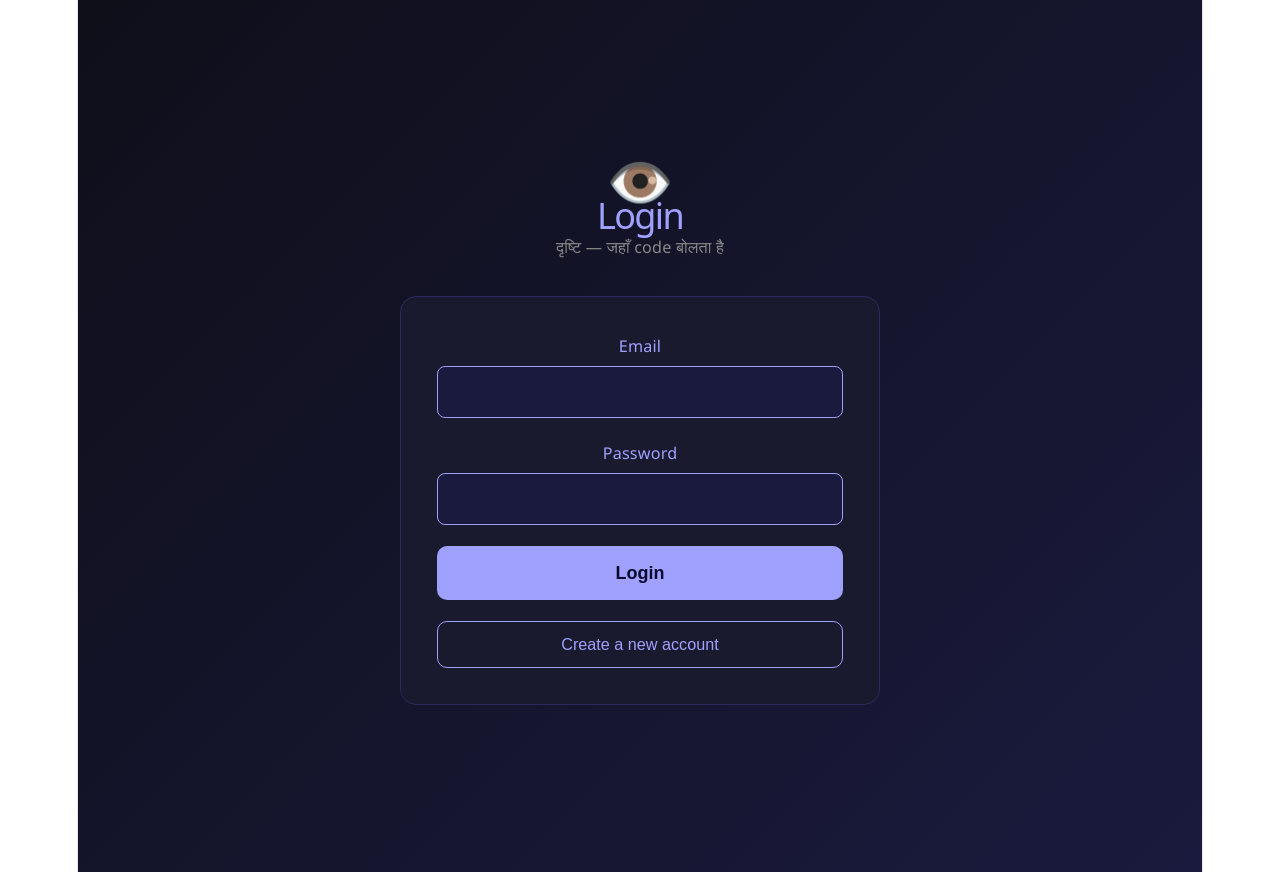
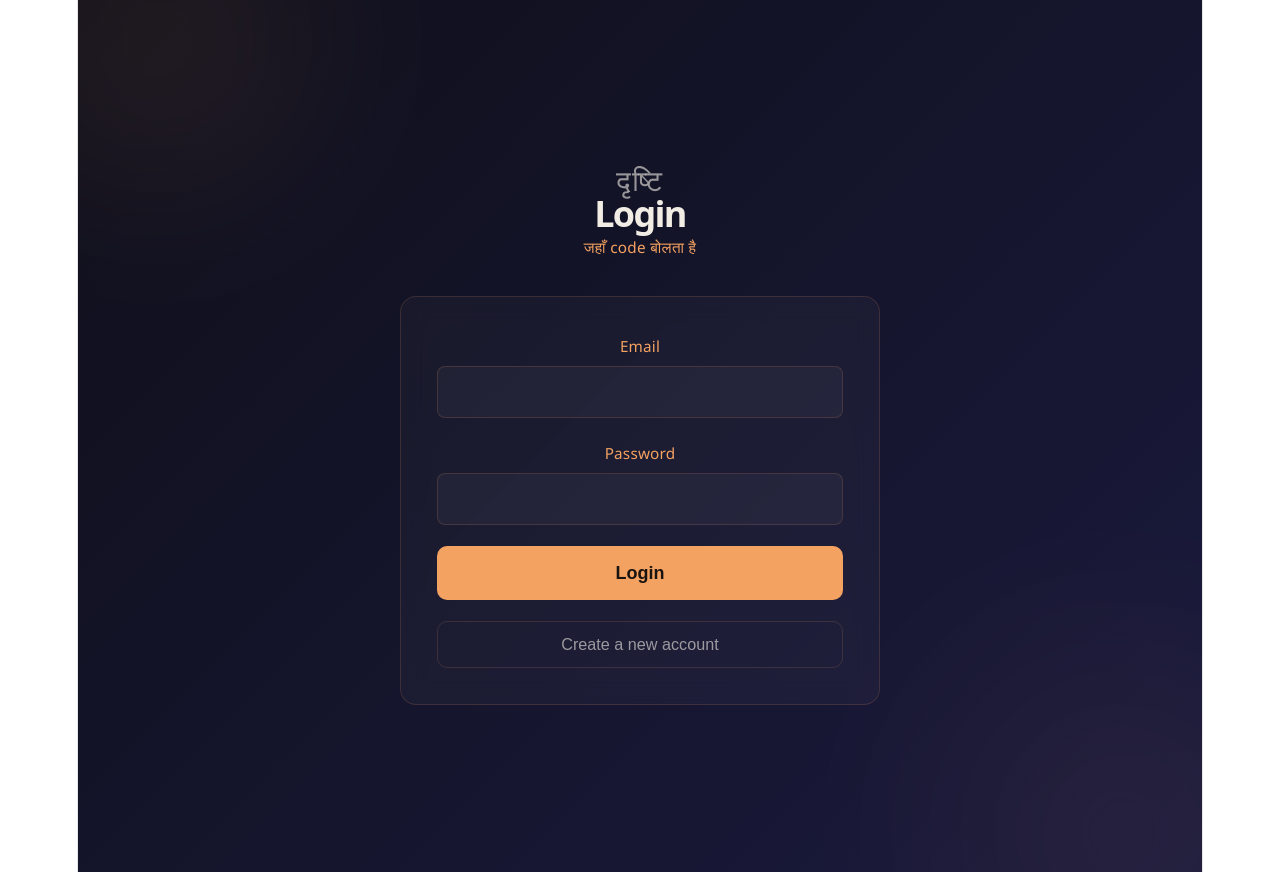
Before and after one commit to SharadaBende/Python-AI-Tutor, a React app in the folder frontend/: page /login in a window 1280 px wide. Built offline with nearby package versions, Linux system fonts and the light colour scheme; the HTML template or start-up script is replaced by a standard one.

Commit message:
login page updated

```diff
--- a/frontend/src/pages/LoginPage.jsx
+++ b/frontend/src/pages/LoginPage.jsx
@@ -1,3 +1,211 @@
+// import { useState, useEffect } from "react"
+// import { useNavigate, useLocation } from "react-router-dom"
+// import { useTheme } from "../components/useTheme"
+
+// const translations = {
+//   hindi: {
+//     title: "लॉगिन करें",
+//     emailLabel: "Email",
+//     passwordLabel: "Password",
+//     loginBtn: "लॉगिन",
+//     registerLink: "नया account बनाएं",
+//     welcome: "लॉगिन पेज पर आपका स्वागत है। Email टाइप करें, Tab दबाएं, Password टाइप करें, फिर Enter दबाएं।",
+//     errorNotFound: "Email नहीं मिली। कृपया register करें।",
+//     errorWrong: "Password गलत है। फिर कोशिश करें।",
+//     errorServer: "Server error। बाद में कोशिश करें।",
+//     success: "लॉगिन सफल! स्वागत है ",
+//   },
+//   english: {
+//     title: "Login",
+//     emailLabel: "Email",
+//     passwordLabel: "Password",
+//     loginBtn: "Login",
+//     registerLink: "Create a new account",
+//     welcome: "Welcome to the login page. Type your email, press Tab, type your password, then press Enter.",
+//     errorNotFound: "Email not found. Please register.",
+//     errorWrong: "Wrong password. Please try again.",
+//     errorServer: "Server error. Please try again later.",
+//     success: "Login successful! Welcome ",
+//   },
+//   marathi: {
+//     title: "लॉगिन करा",
+//     emailLabel: "Email",
+//     passwordLabel: "Password",
+//     loginBtn: "लॉगिन",
+//     registerLink: "नवीन account तयार करा",
+//     welcome: "लॉगिन पेजवर आपले स्वागत आहे। Email टाइप करा, Tab दाबा, Password टाइप करा, मग Enter दाबा।",
+//     errorNotFound: "Email सापडली नाही। कृपया register करा।",
+//     errorWrong: "Password चुकीचा आहे। पुन्हा प्रयत्न करा।",
+//     errorServer: "Server error। नंतर प्रयत्न करा।",
+//     success: "लॉगिन यशस्वी! स्वागत आहे ",
+//   },
+// }
+
+// const voiceLang = { hindi: "hi-IN", english: "en-US", marathi: "hi-IN" }
+
+// function LoginPage() {
+//   const location = useLocation()
+//   const navigate = useNavigate()
+//   const instructionLang = location.state?.instructionLang || "english"
+//   const t = translations[instructionLang]
+//   const lang = voiceLang[instructionLang]
+//   const { bg, cardBg, cardBorder, mutedColor } = useTheme()
+
+//   const [email, setEmail] = useState("")
+//   const [password, setPassword] = useState("")
+//   const [error, setError] = useState("")
+//   const [loading, setLoading] = useState(false)
+
+//   function speak(text, onEnd) {
+//     window.speechSynthesis.cancel()
+//     const utterance = new SpeechSynthesisUtterance(text)
+//     utterance.lang = lang
+//     utterance.rate = parseFloat(localStorage.getItem("speed") || "0.85")
+//     const trySpeak = () => {
+//       const voices = window.speechSynthesis.getVoices()
+//       const preferred = voices.find(v =>
+//         (lang === "en-US" && v.name === "Microsoft Zira - English (United States)") ||
+//         (lang === "hi-IN" && v.name === "Google हिन्दी")
+//       ) || voices.find(v => v.lang === lang)
+//       if (preferred) utterance.voice = preferred
+//       if (onEnd) utterance.onend = onEnd
+//       window.speechSynthesis.speak(utterance)
+//     }
+//     if (window.speechSynthesis.getVoices().length === 0) {
+//       window.speechSynthesis.onvoiceschanged = trySpeak
+//     } else {
+//       trySpeak()
+//     }
+//   }
+
+//   useEffect(() => {
+//     setTimeout(() => speak(t.welcome), 500)
+//   }, [])
+
+//   async function handleLogin() {
+//     if (!email || !password) return
+//     setLoading(true)
+//     setError("")
+//     try {
+//       const res = await fetch("http://127.0.0.1:8000/login", {
+//         method: "POST",
+//         headers: { "Content-Type": "application/json" },
+//         body: JSON.stringify({ email, password }),
+//       })
+//       const data = await res.json()
+//       if (data.success) {
+//         speak(t.success + data.name, () => {
+//           navigate("/intro", { state: { name: data.name, user_id: data.user_id, instructionLang } })
+//         })
+//       } else {
+//         const msg = data.error?.includes("not found") ? t.errorNotFound : t.errorWrong
+//         setError(msg)
+//         speak(msg)
+//       }
+//     } catch {
+//       setError(t.errorServer)
+//       speak(t.errorServer)
+//     }
+//     setLoading(false)
+//   }
+
+//   useEffect(() => {
+//     function handleKey(e) {
+//       if (e.key === "Enter") handleLogin()
+//     }
+//     window.addEventListener("keydown", handleKey)
+//     return () => window.removeEventListener("keydown", handleKey)
+//   }, [email, password])
+
+//   return (
+//     <main aria-label="Login" style={{
+//       minHeight: "100vh", background: bg,
+//       display: "flex", alignItems: "center", justifyContent: "center",
+//       fontFamily: "'Segoe UI', sans-serif", padding: "2rem"
+//     }}>
+//       <div style={{ width: "100%", maxWidth: "480px" }}>
+//         <div style={{ textAlign: "center", marginBottom: "2rem" }}>
+//           <div style={{ fontSize: "3rem" }}>👁️</div>
+//           <h1 style={{ color: "#a0a0ff", fontSize: "2rem", margin: "0.5rem 0 0" }}>{t.title}</h1>
+//           <p style={{ color: mutedColor, fontSize: "0.9rem", margin: "0.3rem 0 0" }}>दृष्टि — जहाँ code बोलता है</p>
+//         </div>
+
+//         <div style={{ background: cardBg, border: "1px solid " + cardBorder, borderRadius: "16px", padding: "2rem", display: "flex", flexDirection: "column", gap: "1.2rem" }}>
+//           <div>
+//             <label style={{ color: "#a0a0ff", fontSize: "0.9rem", display: "block", marginBottom: "0.4rem" }}>{t.emailLabel}</label>
+//             <input
+//               type="email" value={email} onChange={e => setEmail(e.target.value)}
+//               aria-label={t.emailLabel}
+//               style={{ width: "100%", padding: "0.8rem", borderRadius: "8px", border: "1px solid #a0a0ff", background: "#1a1a3e", color: "#fff", fontSize: "1rem", boxSizing: "border-box" }}
+//             />
+//           </div>
+//           <div>
+//             <label style={{ color: "#a0a0ff", fontSize: "0.9rem", display: "block", marginBottom: "0.4rem" }}>{t.passwordLabel}</label>
+//             <input
+//               type="password" value={password} onChange={e => setPassword(e.target.value)}
+//               aria-label={t.passwordLabel}
+//               style={{ width: "100%", padding: "0.8rem", borderRadius: "8px", border: "1px solid #a0a0ff", background: "#1a1a3e", color: "#fff", fontSize: "1rem", boxSizing: "border-box" }}
+//             />
+//           </div>
+
+//           {error && <p style={{ color: "#ff6b6b", fontSize: "0.9rem", margin: 0 }}>{error}</p>}
+
+//           <button onClick={handleLogin} disabled={loading}
+//             style={{ padding: "0.9rem", borderRadius: "10px", border: "none", background: "#a0a0ff", color: "#0a0a2e", fontWeight: "bold", fontSize: "1rem", cursor: "pointer" }}>
+//             {loading ? "..." : t.loginBtn}
+//           </button>
+
+//           <button onClick={() => navigate("/register", { state: { instructionLang } })}
+//             style={{ padding: "0.7rem", borderRadius: "10px", border: "1px solid #a0a0ff", background: "transparent", color: "#a0a0ff", fontSize: "0.9rem", cursor: "pointer" }}>
+//             {t.registerLink}
+//           </button>
+//         </div>
+//       </div>
+//     </main>
+//   )
+// }
+
+// export default LoginPage
+
+
+
+
+
+
+
+
+
+
+
+
+
+
+
+
+
+
+
+
+
+
+
+
+
+
+
+
+
+
+
+
+
+
+
+
+
+
+
+
 import { useState, useEffect } from "react"
 import { useNavigate, useLocation } from "react-router-dom"
 import { useTheme } from "../components/useTheme"
@@ -43,13 +251,20 @@ const translations = {
 
 const voiceLang = { hindi: "hi-IN", english: "en-US", marathi: "hi-IN" }
 
+// Dark + saffron brand palette — replaces old purple theme
+const ACCENT = "#f4a261"
+const ACCENT_SOFT = "rgba(244, 162, 97, 0.15)"
+const CREAM = "#f1ede4"
+const CREAM_MUTED = "rgba(241, 237, 228, 0.6)"
+const ERROR = "#e76f51"
+
 function LoginPage() {
   const location = useLocation()
   const navigate = useNavigate()
   const instructionLang = location.state?.instructionLang || "english"
   const t = translations[instructionLang]
   const lang = voiceLang[instructionLang]
-  const { bg, cardBg, cardBorder, mutedColor } = useTheme()
+  const { bg } = useTheme()
 
   const [email, setEmail] = useState("")
   const [password, setPassword] = useState("")
@@ -119,44 +334,84 @@ function LoginPage() {
 
   return (
     <main aria-label="Login" style={{
-      minHeight: "100vh", background: bg,
+      minHeight: "100vh",
+      background: bg || "radial-gradient(circle at 20% 20%, #1a1410 0%, #0d0d0d 60%)",
+      position: "relative", overflow: "hidden",
       display: "flex", alignItems: "center", justifyContent: "center",
       fontFamily: "'Segoe UI', sans-serif", padding: "2rem"
     }}>
-      <div style={{ width: "100%", maxWidth: "480px" }}>
+      {/* subtle saffron glow blobs, matches InstructionLanguagePage */}
+      <div style={{
+        position: "absolute", top: "-120px", left: "-80px", width: "320px", height: "320px",
+        borderRadius: "50%", background: ACCENT, opacity: 0.08, filter: "blur(90px)"
+      }} />
+      <div style={{
+        position: "absolute", bottom: "-140px", right: "-100px", width: "360px", height: "360px",
+        borderRadius: "50%", background: ACCENT, opacity: 0.06, filter: "blur(100px)"
+      }} />
+
+      <div style={{ width: "100%", maxWidth: "480px", position: "relative", zIndex: 1 }}>
         <div style={{ textAlign: "center", marginBottom: "2rem" }}>
-          <div style={{ fontSize: "3rem" }}>👁️</div>
-          <h1 style={{ color: "#a0a0ff", fontSize: "2rem", margin: "0.5rem 0 0" }}>{t.title}</h1>
-          <p style={{ color: mutedColor, fontSize: "0.9rem", margin: "0.3rem 0 0" }}>दृष्टि — जहाँ code बोलता है</p>
+          <div style={{ fontSize: "1.6rem", color: CREAM_MUTED, letterSpacing: "0.05em" }}>दृष्टि</div>
+          <h1 style={{ color: CREAM, fontSize: "2rem", margin: "0.4rem 0 0", fontWeight: 600 }}>{t.title}</h1>
+          <p style={{ color: ACCENT, fontSize: "0.85rem", margin: "0.4rem 0 0", letterSpacing: "0.02em" }}>
+            जहाँ code बोलता है
+          </p>
         </div>
 
-        <div style={{ background: cardBg, border: "1px solid " + cardBorder, borderRadius: "16px", padding: "2rem", display: "flex", flexDirection: "column", gap: "1.2rem" }}>
+        <div style={{
+          background: "rgba(255,255,255,0.03)",
+          border: `1px solid ${ACCENT_SOFT}`,
+          borderRadius: "16px",
+          padding: "2rem",
+          backdropFilter: "blur(12px)",
+          display: "flex", flexDirection: "column", gap: "1.2rem"
+        }}>
           <div>
-            <label style={{ color: "#a0a0ff", fontSize: "0.9rem", display: "block", marginBottom: "0.4rem" }}>{t.emailLabel}</label>
+            <label style={{ color: ACCENT, fontSize: "0.85rem", display: "block", marginBottom: "0.4rem", fontWeight: 500 }}>
+              {t.emailLabel}
+            </label>
             <input
               type="email" value={email} onChange={e => setEmail(e.target.value)}
               aria-label={t.emailLabel}
-              style={{ width: "100%", padding: "0.8rem", borderRadius: "8px", border: "1px solid #a0a0ff", background: "#1a1a3e", color: "#fff", fontSize: "1rem", boxSizing: "border-box" }}
+              style={{
+                width: "100%", padding: "0.8rem", borderRadius: "8px",
+                border: `1px solid ${ACCENT_SOFT}`, background: "rgba(255,255,255,0.04)",
+                color: CREAM, fontSize: "1rem", boxSizing: "border-box", outline: "none"
+              }}
             />
           </div>
           <div>
-            <label style={{ color: "#a0a0ff", fontSize: "0.9rem", display: "block", marginBottom: "0.4rem" }}>{t.passwordLabel}</label>
+            <label style={{ color: ACCENT, fontSize: "0.85rem", display: "block", marginBottom: "0.4rem", fontWeight: 500 }}>
+              {t.passwordLabel}
+            </label>
             <input
               type="password" value={password} onChange={e => setPassword(e.target.value)}
               aria-label={t.passwordLabel}
-              style={{ width: "100%", padding: "0.8rem", borderRadius: "8px", border: "1px solid #a0a0ff", background: "#1a1a3e", color: "#fff", fontSize: "1rem", boxSizing: "border-box" }}
+              style={{
+                width: "100%", padding: "0.8rem", borderRadius: "8px",
+                border: `1px solid ${ACCENT_SOFT}`, background: "rgba(255,255,255,0.04)",
+                color: CREAM, fontSize: "1rem", boxSizing: "border-box", outline: "none"
+              }}
             />
           </div>
 
-          {error && <p style={{ color: "#ff6b6b", fontSize: "0.9rem", margin: 0 }}>{error}</p>}
+          {error && <p style={{ color: ERROR, fontSize: "0.9rem", margin: 0 }}>{error}</p>}
 
           <button onClick={handleLogin} disabled={loading}
-            style={{ padding: "0.9rem", borderRadius: "10px", border: "none", background: "#a0a0ff", color: "#0a0a2e", fontWeight: "bold", fontSize: "1rem", cursor: "pointer" }}>
+            style={{
+              padding: "0.9rem", borderRadius: "10px", border: "none",
+              background: ACCENT, color: "#1a1410", fontWeight: 700, fontSize: "1rem",
+              cursor: loading ? "default" : "pointer", opacity: loading ? 0.7 : 1
+            }}>
             {loading ? "..." : t.loginBtn}
           </button>
 
           <button onClick={() => navigate("/register", { state: { instructionLang } })}
-            style={{ padding: "0.7rem", borderRadius: "10px", border: "1px solid #a0a0ff", background: "transparent", color: "#a0a0ff", fontSize: "0.9rem", cursor: "pointer" }}>
+            style={{
+              padding: "0.7rem", borderRadius: "10px", border: `1px solid ${ACCENT_SOFT}`,
+              background: "transparent", color: CREAM_MUTED, fontSize: "0.9rem", cursor: "pointer"
+            }}>
             {t.registerLink}
           </button>
         </div>
```
